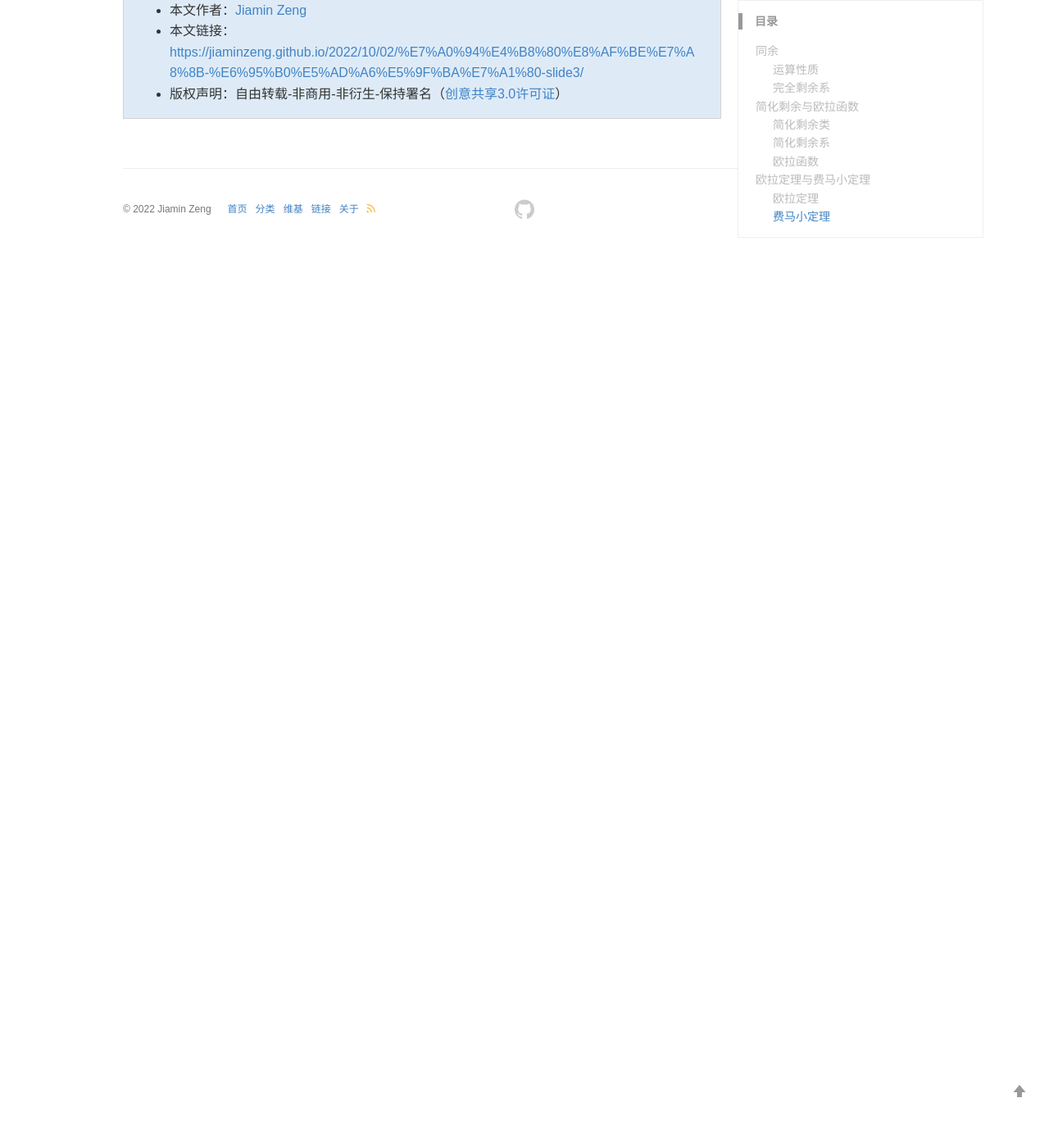
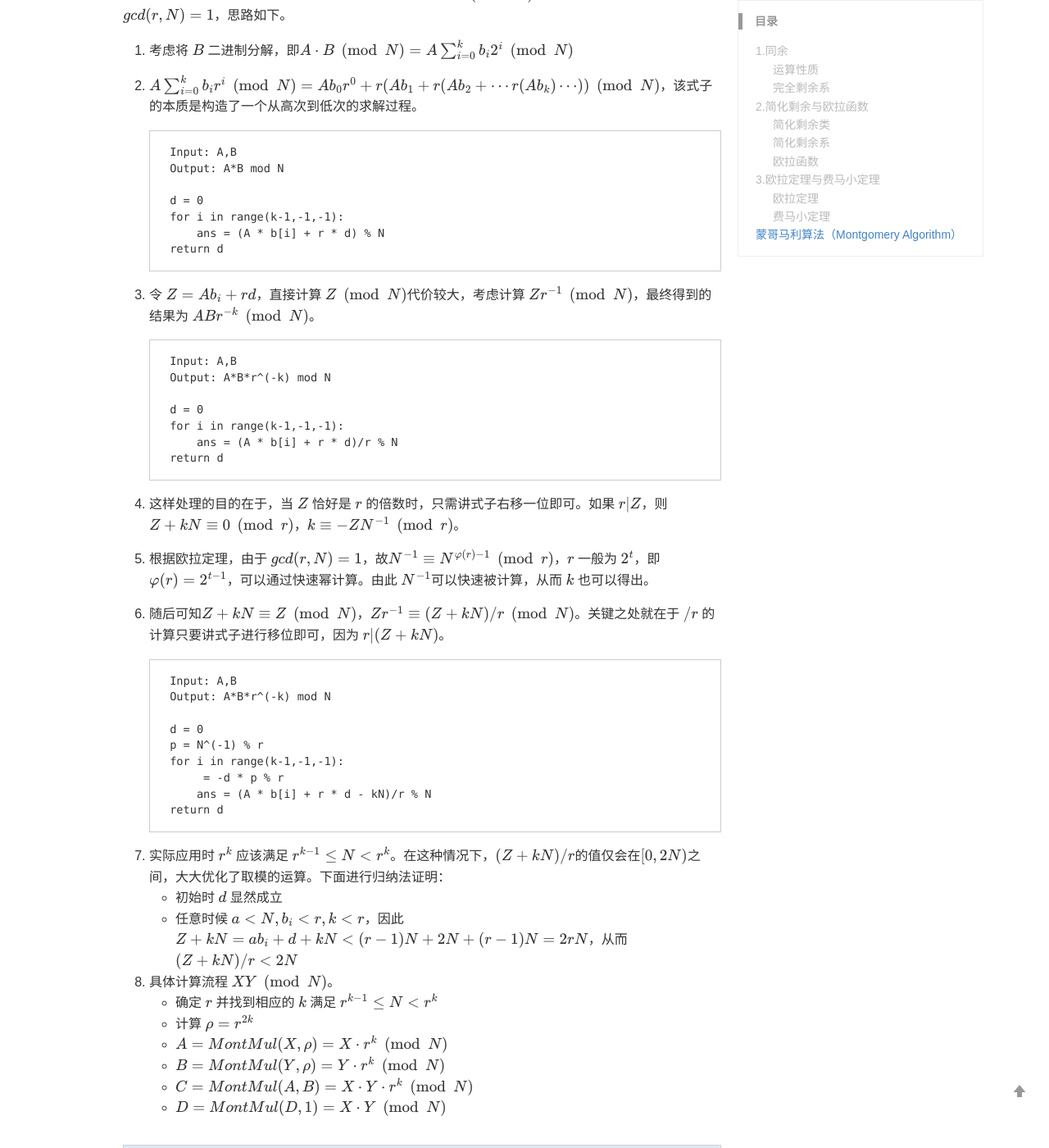
Before and after one commit to JiaminZeng/JiaminZeng.github.io, a Jekyll site: the page built from _posts/2022-10-2-研一课程-数学基础-slide3.md, in a window 1280 px wide and 1400 px high, scrolled down 3518 px. Shown: the whole window at 82% size. Built offline with Jekyll 4.4.1, drawn with Linux system fonts in a browser that asks for light colours; formulas are drawn with MathJax 3; a style sheet for code colours, icons or effects is not loaded; before the commit the page ends 3822 px from its top, so only the background shows below that; some of the changed text lies outside the part shown.

Commit message:
2022-10-3

````diff
--- a/_posts/2022-10-2-研一课程-数学基础-slide3.md
+++ b/_posts/2022-10-2-研一课程-数学基础-slide3.md
@@ -6,7 +6,7 @@ description: 课程slide3整理，有一些略过和补充
 keywords: Math, Course
 ---
 
-## 同余
+## 1.同余
 
 ### 运算性质
 
@@ -62,7 +62,7 @@ keywords: Math, Course
 
 3. 设 $p,q$是不同的素数，$n=pq$。则对于任意 $c$，$qx+py \equiv c \pmod n$，$0 \le x< p,\ 0 \le y< q$的解唯一。根据第$2$点的性质即可证明，其中 $p=m_1,q=m_2,n=m_1m_2,qx+py=m_2x+m_1y$。限制 $x,y$的范围目的是使得$X,Y$恰好在一个完全剩余系，$qx+py$正好有 $pq$个完全不同的值，与$n$的完全剩余系一一对应。
 
-## 简化剩余与欧拉函数
+## 2.简化剩余与欧拉函数
 
 ### 简化剩余类
 
@@ -104,7 +104,7 @@ keywords: Math, Course
     - 又因为对于每一个 $n$，$\gcd(m,n)=d$ 是存在且唯一的，所以每个 $n$ 值都只会在一个 $C_d$ 中。
     - 故 $\sum_{d\vert n} \varphi(\frac qd)=\sum_{d'\vert n} \varphi(d')=n$
 
-## 欧拉定理与费马小定理
+## 3.欧拉定理与费马小定理
 
 ### 欧拉定理
 
@@ -119,3 +119,63 @@ keywords: Math, Course
 当 $p$ 为素数时，$a^p \equiv a \pmod p$。证明如下，当 $p$ 为素数时，$\varphi(p)=p-1$，根据欧拉定理得:
 
 $$\begin{align} a^{p-1} &\equiv 1 \pmod m \tag1 \\ a^{p} &\equiv a \pmod m  \end{align}$$
+
+## 蒙哥马利算法（Montgomery Algorithm）
+
+其目的在于计算机运算中，快速进行大数模乘。即求 $A\cdot B \pmod N$，考虑 $r$ 进制情况，需满足 $gcd(r,N)=1$，思路如下。
+
+1. 考虑将 $B$ 二进制分解，即$A\cdot B \pmod N= A \sum_{i=0}^kb_i2^i \pmod N$
+
+2. $A \sum_{i=0}^kb_ir^i \pmod N = Ab_0r^0+r(Ab_1+r(Ab_2+\cdots r(Ab_k)\cdots)) \pmod N$，该式子的本质是构造了一个从高次到低次的求解过程。
+
+    ```(python)
+    Input: A,B
+    Output: A*B mod N
+
+    d = 0
+    for i in range(k-1,-1,-1):
+        ans = (A * b[i] + r * d) % N
+    return d
+    ```
+
+3. 令 $Z=Ab_i+rd$，直接计算 $Z\pmod N$代价较大，考虑计算 $Zr^{-1} \pmod N$，最终得到的结果为 $ABr^{-k} \pmod N $。
+
+    ```(python)
+    Input: A,B
+    Output: A*B*r^(-k) mod N
+
+    d = 0
+    for i in range(k-1,-1,-1):
+        ans = (A * b[i] + r * d)/r % N
+    return d
+    ```
+
+4. 这样处理的目的在于，当 $Z$ 恰好是 $r$ 的倍数时，只需讲式子右移一位即可。如果 $r\vert Z$，则 $Z+kN \equiv 0\pmod r$，$k \equiv -ZN^{-1} \pmod r$。
+
+5. 根据欧拉定理，由于 $gcd(r,N)=1$，故$N^{-1}\equiv N^{\varphi(r)-1} \pmod r$，$r$ 一般为 $2^t$，即 $\varphi(r)=2^{t-1}$，可以通过快速幂计算。由此 $N^{-1}$可以快速被计算，从而 $k$ 也可以得出。
+
+6. 随后可知$Z+kN \equiv Z\pmod N$，$Zr^{-1} \equiv (Z+kN)/r \pmod N$。关键之处就在于 $/r$ 的计算只要讲式子进行移位即可，因为 $r \vert (Z+kN)$。
+
+    ```(python)
+    Input: A,B
+    Output: A*B*r^(-k) mod N
+
+    d = 0
+    p = N^(-1) % r
+    for i in range(k-1,-1,-1):
+         = -d * p % r
+        ans = (A * b[i] + r * d - kN)/r % N
+    return d
+    ```
+
+7. 实际应用时 $r^k$ 应该满足 $r^{k-1}\le N<r^k$。在这种情况下，$(Z+kN)/r $的值仅会在$[0,2N)$之间，大大优化了取模的运算。下面进行归纳法证明：
+    - 初始时 $d$ 显然成立
+    - 任意时候 $a<N,b_i<r,k<r$，因此 $Z+kN=ab_i+d+kN<(r-1)N+2N+(r-1)N=2rN$，从而$(Z+kN)/r<2N$
+
+8. 具体计算流程 $XY \pmod N$。
+    - 确定 $r$ 并找到相应的 $k$ 满足 $r^{k-1}\le N<r^k$
+    - 计算 $\rho = r^{2k}$
+    - $A = MontMul(X,\rho) =X\cdot r^k \pmod N$
+    - $B = MontMul(Y,\rho) =Y\cdot r^k \pmod N$
+    - $C = MontMul(A,B) =X\cdot Y\cdot  r^k \pmod N$
+    - $D = MontMul(D,1) =X\cdot Y\pmod N$
````
